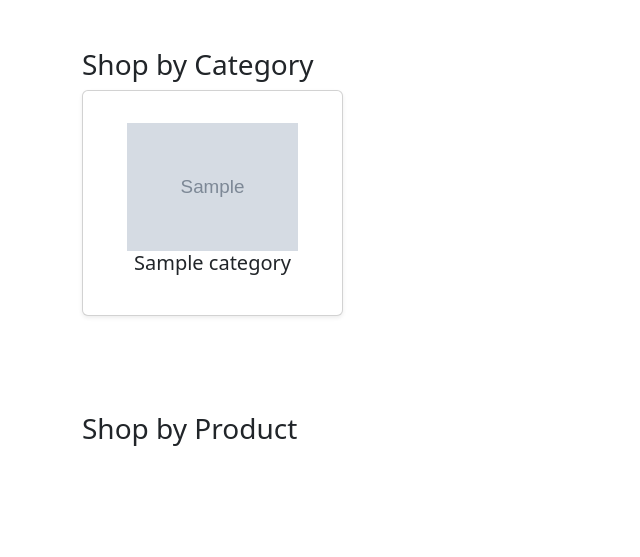
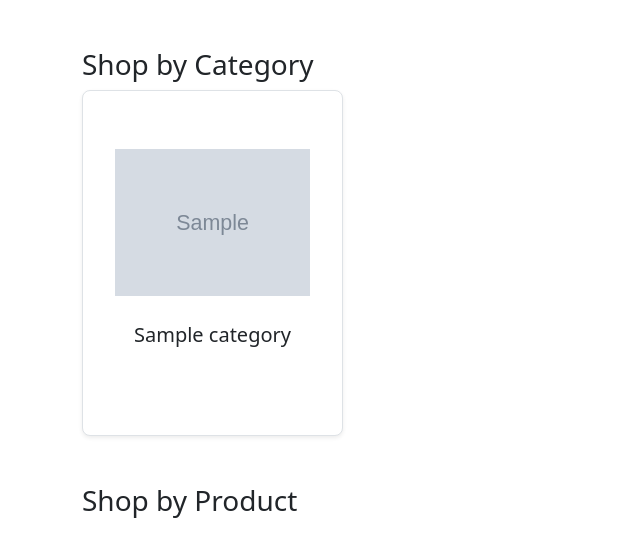
Before and after one commit to vish0290/E-Commerce, a FastAPI app: page / in a window 1280 px wide. Shown: the part 57-614 px from the top of the page, without its empty margins (0-640 px from the left). Run offline with FastAPI, Linux system fonts and the light colour scheme; grey boxes marked "Sample" are stand-in pictures; a database or web service that is not in the repository returns one stand-in record (values such as "Sample title"); data that the repository does not hold is empty.

Commit message:
product card design updated

```diff
--- a/app/templates/user_landing.html
+++ b/app/templates/user_landing.html
@@ -23,7 +23,6 @@
                     </ul>
                     {% endfor %}
                 </li>
-
 
             <form class="d-flex mx-auto w-50" role="search">
                 <input id = "search" name= "query" class="form-control me-2 flex-grow-1" type="search" placeholder="What are you looking for ?" aria-label="Search" >
@@ -112,8 +111,7 @@
             justify-content: space-between;
         }
         .product_data{
-            display: flex;
-            justify-content: space-between;
+            margin-top: auto;
         }
         #out_stock{
             color: red;
@@ -132,17 +130,25 @@
         }
         .card-img-top{
             width: 100%;
-            height: 10vw;
+            height: 200px;
             object-fit: contain;
 
         }
         .card{
             text-decoration: none;
+            width: 100%;
+            height: 100%;
+            display: flex;
+            flex-direction: column;
+            border: 1px solid #dee2e6;
+            border-radius: 8px;
+            overflow: hidden;
         }
         #search{
             width: 100%;
             border-radius: 30px;
         }
+
     </style>
 
     <script src="https://cdn.jsdelivr.net/npm/bootstrap@5.3.3/dist/js/bootstrap.bundle.min.js" integrity="sha384-YvpcrYf0tY3lHB60NNkmXc5s9fDVZLESaAA55NDzOxhy9GkcIdslK1eN7N6jIeHz" crossorigin="anonymous"></script>
```
